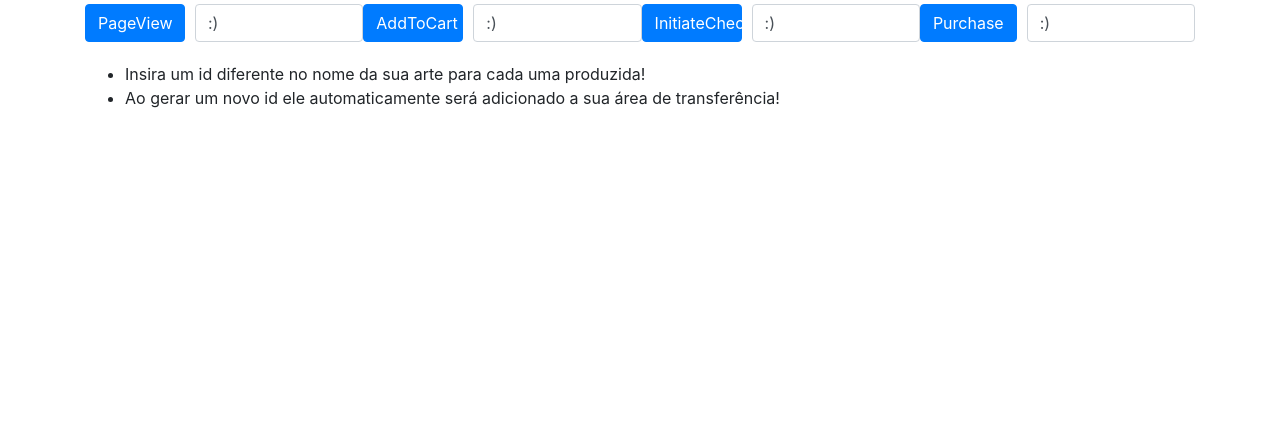
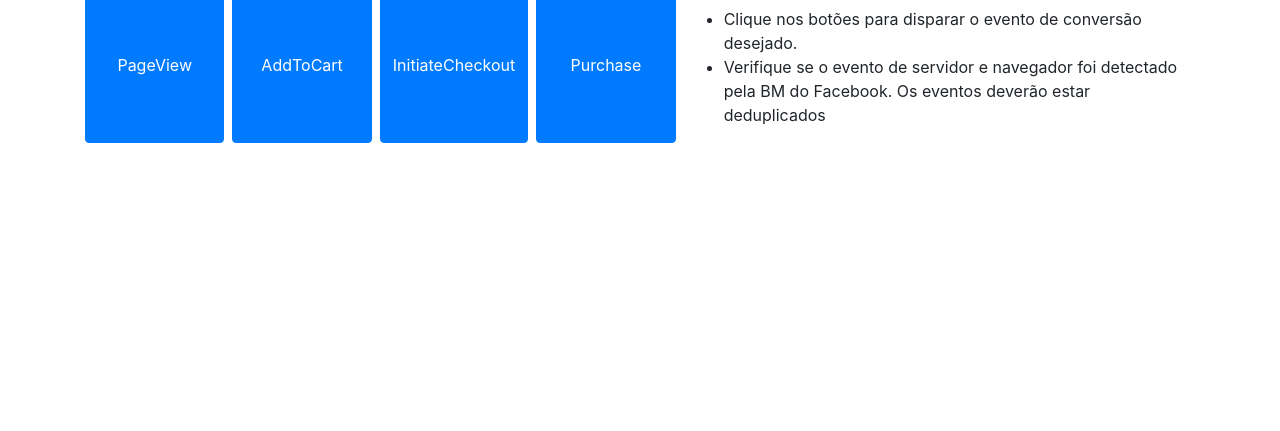
Before and after one commit to antonintegrare/gerador-id, a website: page testeCAPI.html in a window 1280 px wide. Shown: the part 369-800 px from the top of the page. Drawn offline with nearby package versions, Linux system fonts and the light colour scheme; a script that the page names is missing.

Commit message:
Feitas as primeiras levas de alterações do layout da página

```diff
--- a/testeCAPI.html
+++ b/testeCAPI.html
@@ -24,26 +24,17 @@
     <div class="container">
         <h1 style="margin-bottom: 20px;"> Teste de eventos da Meta Conversion API - Server Side</h1>
         <div class="d-flex flex-row">
-            <button type="button" class="btn btn-primary" style=" width: 100px; " onclick="">PageView</button>
-            <div class="input-group mb-3" style=" margin-left: 10px; max-width: 300px; margin-bottom: 0 !important;">
-                <input value=":)" type="text" class=" form-control" placeholder="Clique em Gerar ID" aria-label="Clique em Gerar ID" aria-describedby="button-addon2" style=" background: #fff; " disabled>
-            </div>
-            <button type="button" class="btn btn-primary" style=" width: 100px; " onclick="">AddToCart</button>
-            <div class="input-group mb-3" style=" margin-left: 10px; max-width: 300px; margin-bottom: 0 !important;">
-                <input value=":)" type="text" class=" form-control" placeholder="Clique em Gerar ID" aria-label="Clique em Gerar ID" aria-describedby="button-addon2" style=" background: #fff; " disabled>
-            </div>
-            <button type="button" class="btn btn-primary" style=" width: 100px; " onclick="">InitiateCheckout</button>
-            <div class="input-group mb-3" style=" margin-left: 10px; max-width: 300px; margin-bottom: 0 !important;">
-                <input value=":)" type="text" class=" form-control" placeholder="Clique em Gerar ID" aria-label="Clique em Gerar ID" aria-describedby="button-addon2" style=" background: #fff; " disabled>
-            </div>
-            <button type="button" class="btn btn-primary" style=" width: 100px; " onclick="">Purchase</button>
-            <div class="input-group mb-3" style=" margin-left: 10px; max-width: 300px; margin-bottom: 0 !important;">
-                <input value=":)" type="text" class=" form-control" placeholder="Clique em Gerar ID" aria-label="Clique em Gerar ID" aria-describedby="button-addon2" style=" background: #fff; " disabled>
-            </div>
-        </div>
+            <button type="button" class="btn btn-primary mr-2" style=" width: 250px; " onclick="">PageView</button>
+
+            <button type="button" class="btn btn-primary mr-2" style=" width: 250px; " onclick="">AddToCart</button>
+
+            <button type="button" class="btn btn-primary mr-2" style=" width: 250px; " onclick="">InitiateCheckout</button>
+
+            <button type="button" class="btn btn-primary mr-2" style=" width: 250px; " onclick="">Purchase</button>
+
         <ul style="margin-top: 20px;">
-            <li>Insira um id diferente no nome da sua arte para cada uma produzida!</li>
-            <li>Ao gerar um novo id ele automaticamente será adicionado a sua área de transferência!</li>
+            <li>Clique nos botões para disparar o evento de conversão desejado.</li>
+            <li>Verifique se o evento de servidor e navegador foi detectado pela BM do Facebook. Os eventos deverão estar deduplicados</li>
         </ul>
 
 
```
